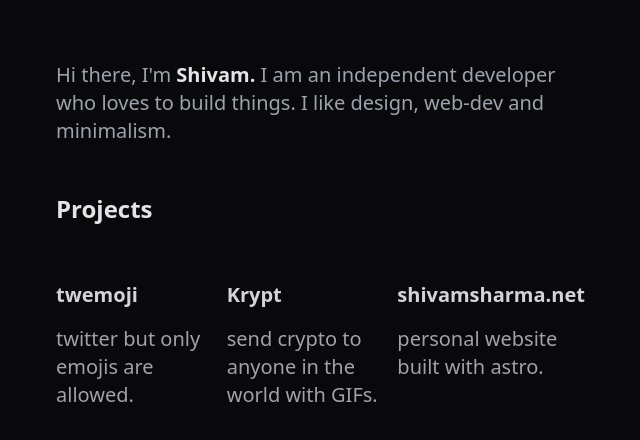
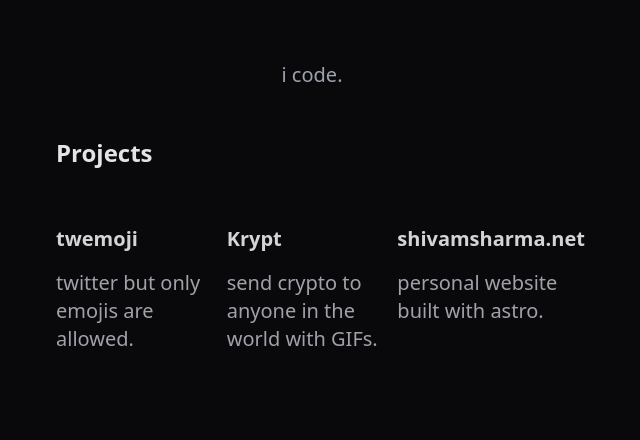
Before and after one commit to shivamhwp/site, an Astro site: page / in a window 1280 px wide. Shown: the part 110-550 px from the top of the page, without its empty margins (328-968 px from the left). Built offline with nearby package versions, Linux system fonts and the light colour scheme; Astro itself is replaced by a stand-in of ours.

Commit message:
Update Main.jsx

```diff
--- a/src/components/Main.jsx
+++ b/src/components/Main.jsx
@@ -38,10 +38,7 @@ const Main = () => {
         <div className="flex flex-col items-center justify-start h-full w-full text-xl ">
           {/* intro */}
           <div className="lg:pt-12 pt-8 ">
-            Hi there, I'm{" "}
-            <span className="font-bold text-zinc-200">Shivam.</span> I am an
-            independent developer who loves to build things. I like design,
-            web-dev and minimalism.
+i code.
           </div>
 
           {/* projects */}
```
